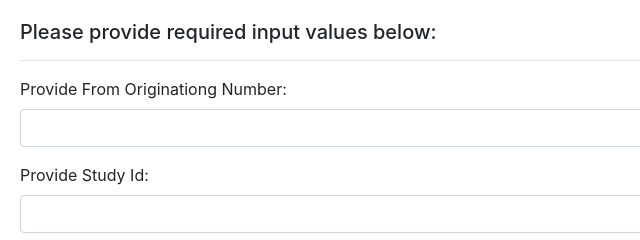
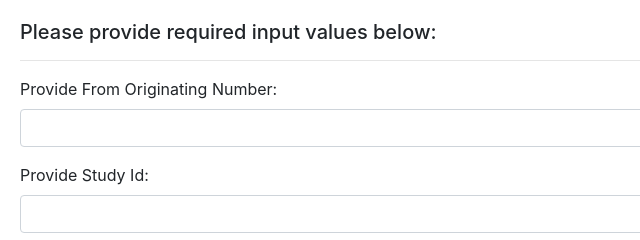
Before and after one commit to Rahul-Singh-del/Rahul-Singh-del, a website: page public/index.html in a window 1280 px wide. Shown: the top 240 px of the page, 0-640 px from the left. Drawn offline with nearby package versions, Linux system fonts and the light colour scheme.

Commit message:
Update index.html

```diff
--- a/public/index.html
+++ b/public/index.html
@@ -39,7 +39,7 @@
    <!-- <p>Please provide some required input values below.<a href="https://www.twilio.com/sms" target="_blank"></a></p> -->
     <hr>
     <div class="form-group">
-        <div><label for="messageBody">Provide From Originationg Number:</label></div>
+        <div><label for="messageBody">Provide From Originating Number:</label></div>
         <input class="form-control" id="messageBody" type="text" name="messageBody" value="">
     </div>
     <div class="form-group">
```
